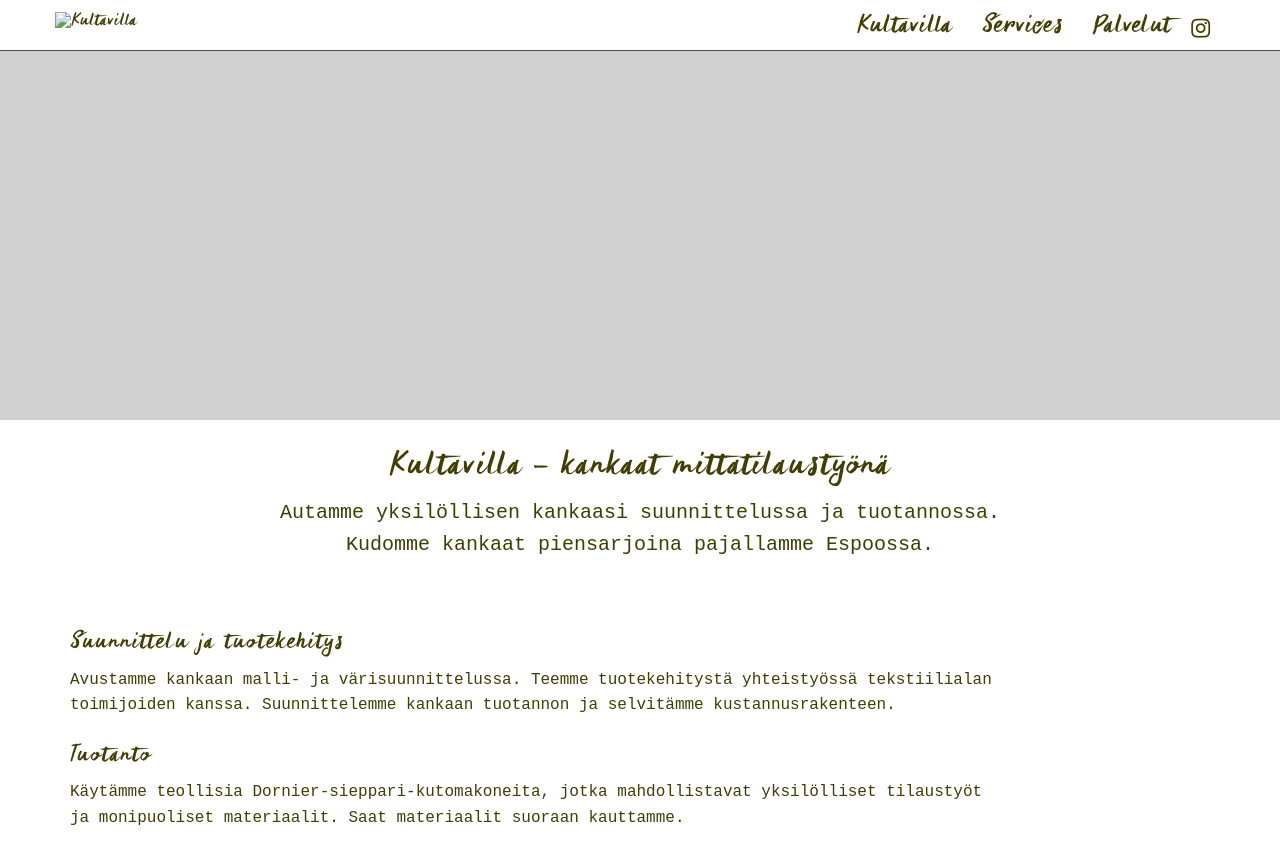
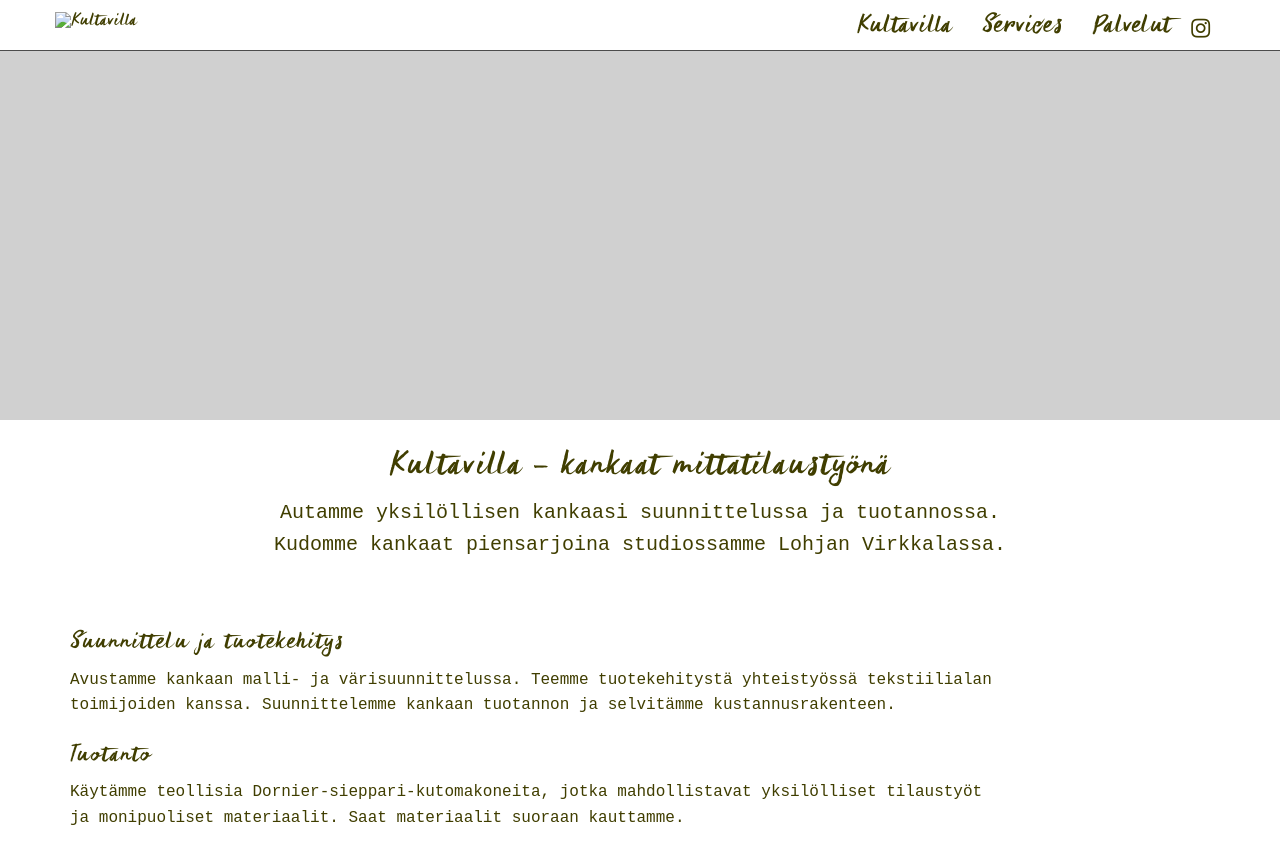
Before and after one commit to kultavilla/kultavilla.github.io, a Jekyll site: the page built from palvelut/index.md, in a window 1280 px wide and 900 px high. Shown: the top 864 px of the window. Built offline with Jekyll 4.4.1, drawn with Linux system fonts in a browser that asks for light colours; nearby versions of some CDN libraries.

Commit message:
Updated Intro

```diff
--- a/_kultavilla/intro.markdown
+++ b/_kultavilla/intro.markdown
@@ -8,9 +8,9 @@ slogan_text:
   fi_text: |
     Autamme yksilöllisen kankaasi suunnittelussa ja tuotannossa.
 
-    Kudomme kankaat piensarjoina pajallamme Espoossa.
+    Kudomme kankaat piensarjoina studiossamme Lohjan Virkkalassa.
   en_text: 'We provide small series of individual fabrics woven at our workshop in
-    Espoo, Finland.
+    Lohja, Finland.
 
 '
 logo_image: "/uploads/logo.png"
```
